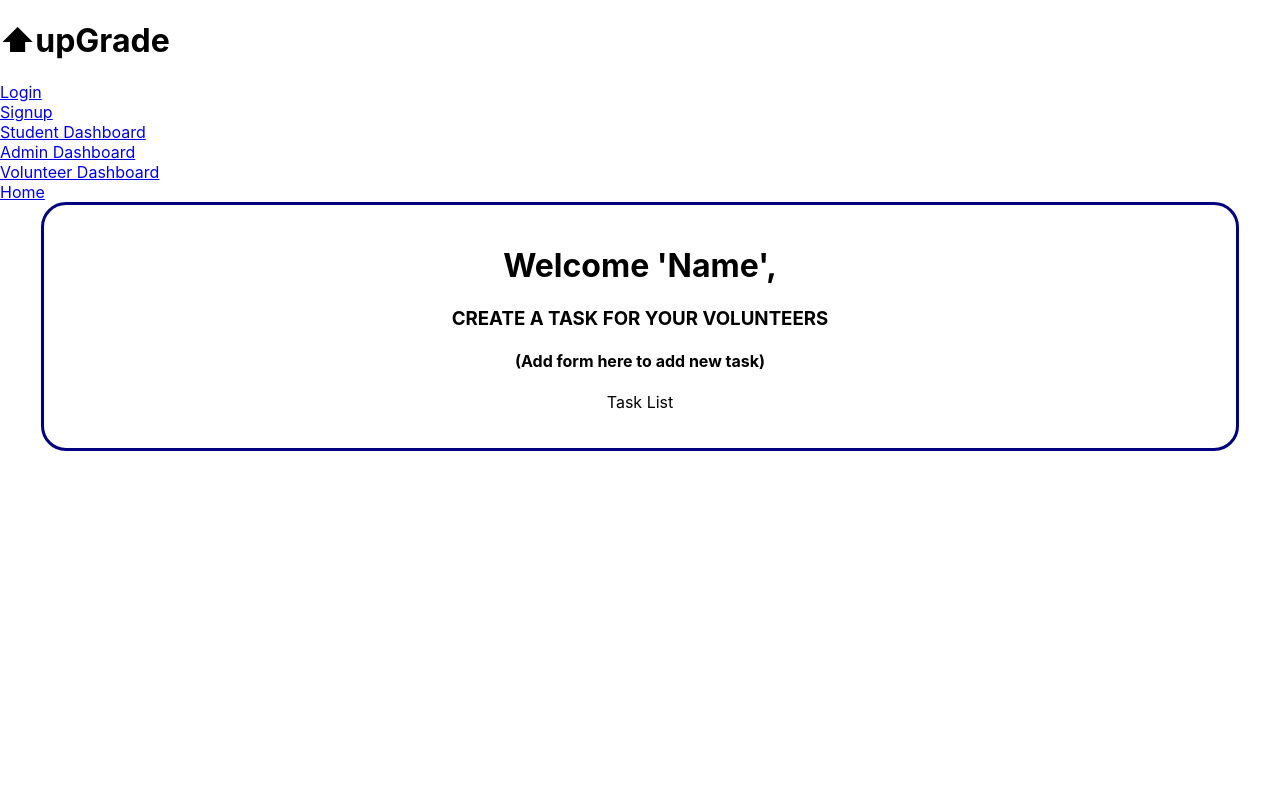
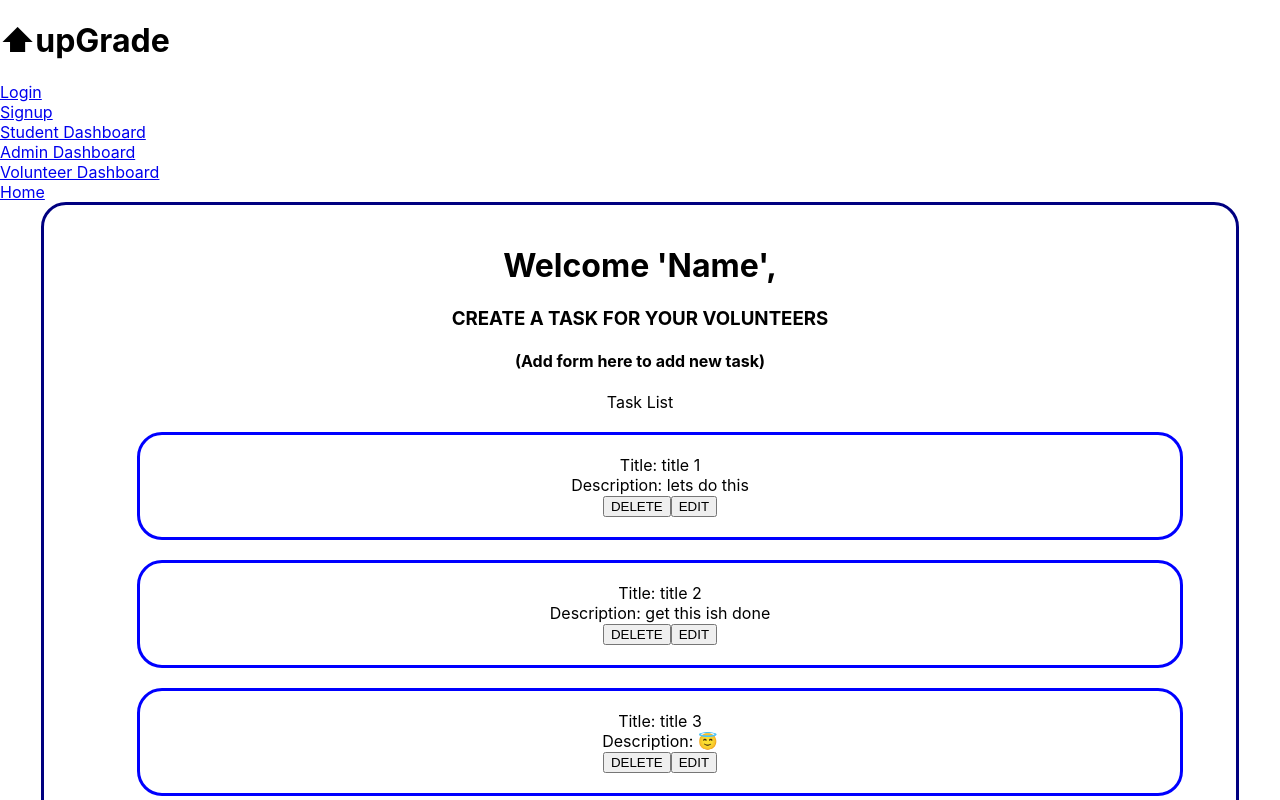
Before and after one commit to Build-Week-September-Part-Time/Front-End, a React (Create React App) app: page /admin-home in a window 1280 px wide. Shown: the top 800 px of the page. Built offline with nearby package versions, Linux system fonts and the light colour scheme.

Commit message:
mock task list rendered to admin dash

```diff
--- a/src/App.js
+++ b/src/App.js
@@ -1,8 +1,8 @@
-import React, {useState} from 'react';
-import {BrowserRouter as Router, Route} from "react-router-dom";
+import React, { useState } from "react";
+import { BrowserRouter as Router, Route } from "react-router-dom";
 
-import {TaskListContext} from './contexts/TaskListContext'
-import data from './data'
+import { TaskListContext } from "./contexts/TaskListContext";
+import data from "./data";
 
 //components
 import LogIn from "./components/LogIn";
@@ -10,32 +10,27 @@ import SignUp from "./components/SignUp";
 import StudentHome from "./components/student/StudentHome";
 import VolunteerHome from "./components/volunteer/VolunteerHome";
 import AdminHome from "./components/admin/AdminHome";
-import NavBar from './components/NavBar';
-
-
-
+import NavBar from "./components/NavBar";
 
 function App() {
+  const [tasks] = useState(data);
 
-  const [tasks] = useState(data)
 
 	return (
 		<div>
 			<h1>⬆upGrade</h1>
 
 			<Router>
-          <TaskListContext.Provider value={tasks}>
-            <NavBar/>
-            <Route  path="/login" component={LogIn} />
-            <Route  path="/signup" component={SignUp} />
+				<TaskListContext.Provider value={{tasks}}>
+					<NavBar />
+					<Route path='/login' component={LogIn} />
+					<Route path='/signup' component={SignUp} />
 					{/* To be made PrivateRoute */}
-            <Route path="/student-home" component={StudentHome}/>
-            <Route path="/volunteer-home" component={VolunteerHome}/>
-            <Route path="/admin-home" component={AdminHome}/>
+					<Route path='/student-home' component={StudentHome} />
+					<Route path='/volunteer-home' component={VolunteerHome} />
+					<Route path='/admin-home' component={AdminHome} />
 				</TaskListContext.Provider>
 			</Router>
-
-
 		</div>
 	);
 }
--- a/src/components/admin/Task.js
+++ b/src/components/admin/Task.js
@@ -1,17 +1,28 @@
 import React from 'react'
+import styled from 'styled-components'
 
-const Task = () => {
+const Container = styled.div`
+    margin: 20px auto;
+    width: 90%;
+    border: 3px solid blue;
+    padding: 20px;
+    text-align: center;
+    border-radius: 25px;
+`
+
+const Task = (props) => {
     return (
-        <div>
-           <li>
-               <span>Task Title</span>
-               <span>Task Description</span>
+        <Container>
+
+               <span>Title: {props.task.title}</span>
+               <br/>
+               <span>Description: {props.task.description}</span>
                 <div>
                     <button>DELETE</button>
                     <button>EDIT</button>
                 </div>
-            </li>
-        </div>
+
+        </Container>
     )
 }
 
--- a/src/components/admin/TaskList.js
+++ b/src/components/admin/TaskList.js
@@ -1,14 +1,22 @@
-import React from 'react'
+import React, {useContext} from 'react'
+import { TaskListContext } from '../../contexts/TaskListContext'
 import Task from './Task'
 
 const TaskList = (props) => {
     //recieve 'tasks' as prop
-console.log(props)
+    const {tasks} = useContext(TaskListContext)
+
+console.log(tasks)
     return (
         <div>
         Task List
         <ul>
-
+        {tasks.map(task =>(
+            <Task
+            key={task.id}
+            task={task}
+            />
+        ))}
         </ul>
     </div>
     )
```
Lines whose indentation alone changed are shown as unchanged.
